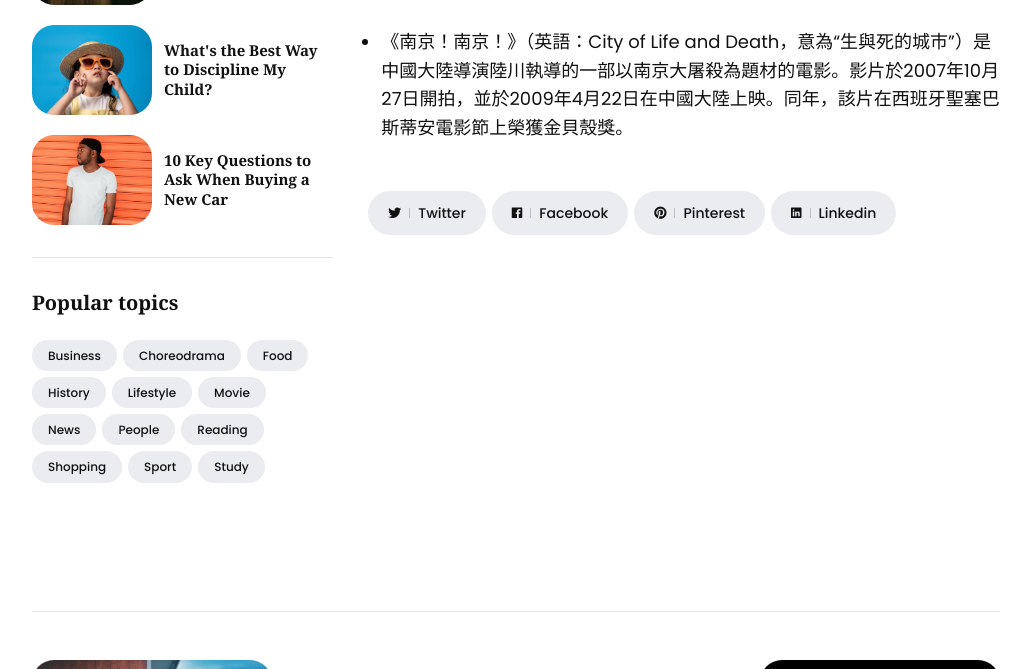
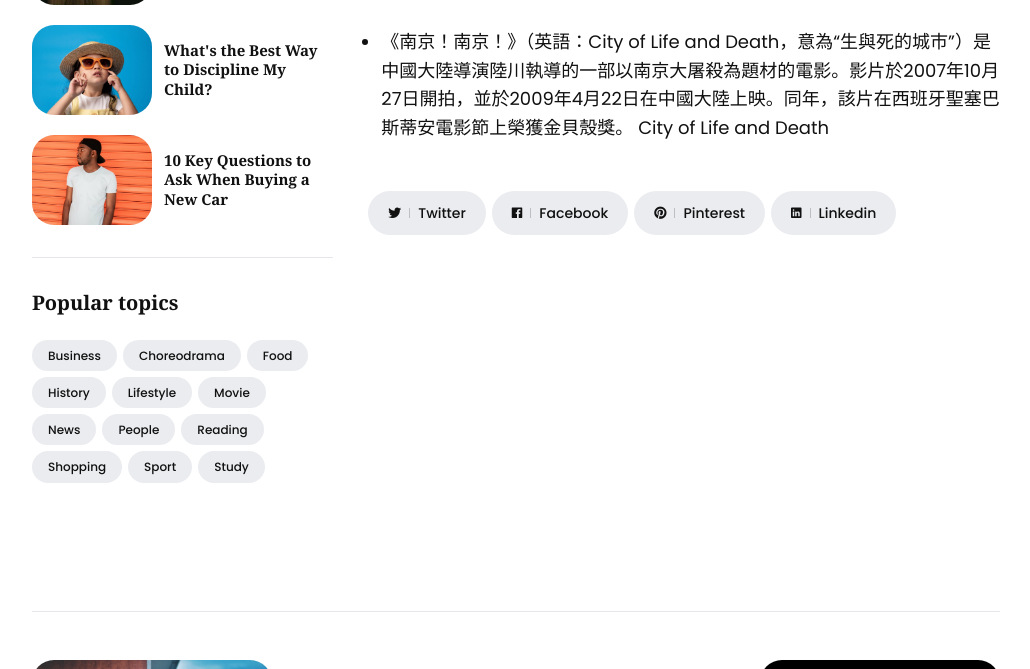
Before and after one commit to thatirischang/thatirischang.github.io, a Jekyll site: the page built from _posts/2022-08-15-city-of-life-and-death.md, in a window 1280 px wide and 900 px high, scrolled down 622 px, cut to the strip 231-900 px from the top of the window. Shown: the whole strip, without its empty margins (124-1154 px from the left). Built offline with Jekyll 4.4.1, drawn with Linux system fonts in a browser that asks for light colours.

Commit message:
Update and rename 2022-08-15-best-investments-for-short-term-and-long-term-goals.md to 2022-08-15-city-of-life-and-death.md

```diff
--- a/_posts/2022-08-15-best-investments-for-short-term-and-long-term-goals.md
+++ b/_posts/2022-08-15-city-of-life-and-death.md
@@ -10,3 +10,4 @@ tags: [movie]
 ---
 
 * 《南京！南京！》（英語：City of Life and Death，意為“生與死的城市”）是中國大陸導演陸川執導的一部以南京大屠殺為題材的電影。影片於2007年10月27日開拍，並於2009年4月22日在中國大陸上映。同年，該片在西班牙聖塞巴斯蒂安電影節上榮獲金貝殼獎。
+City of Life and Death
```
